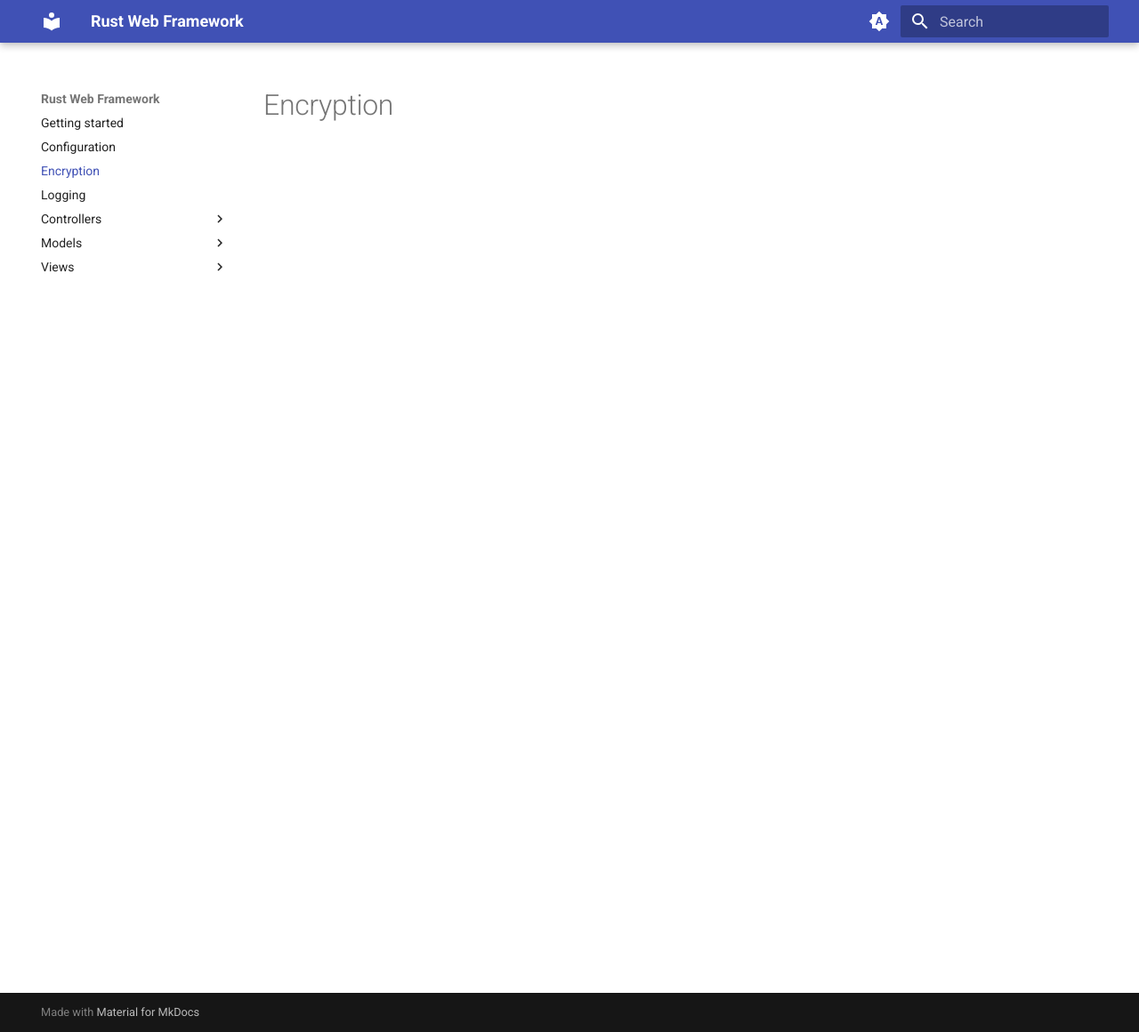
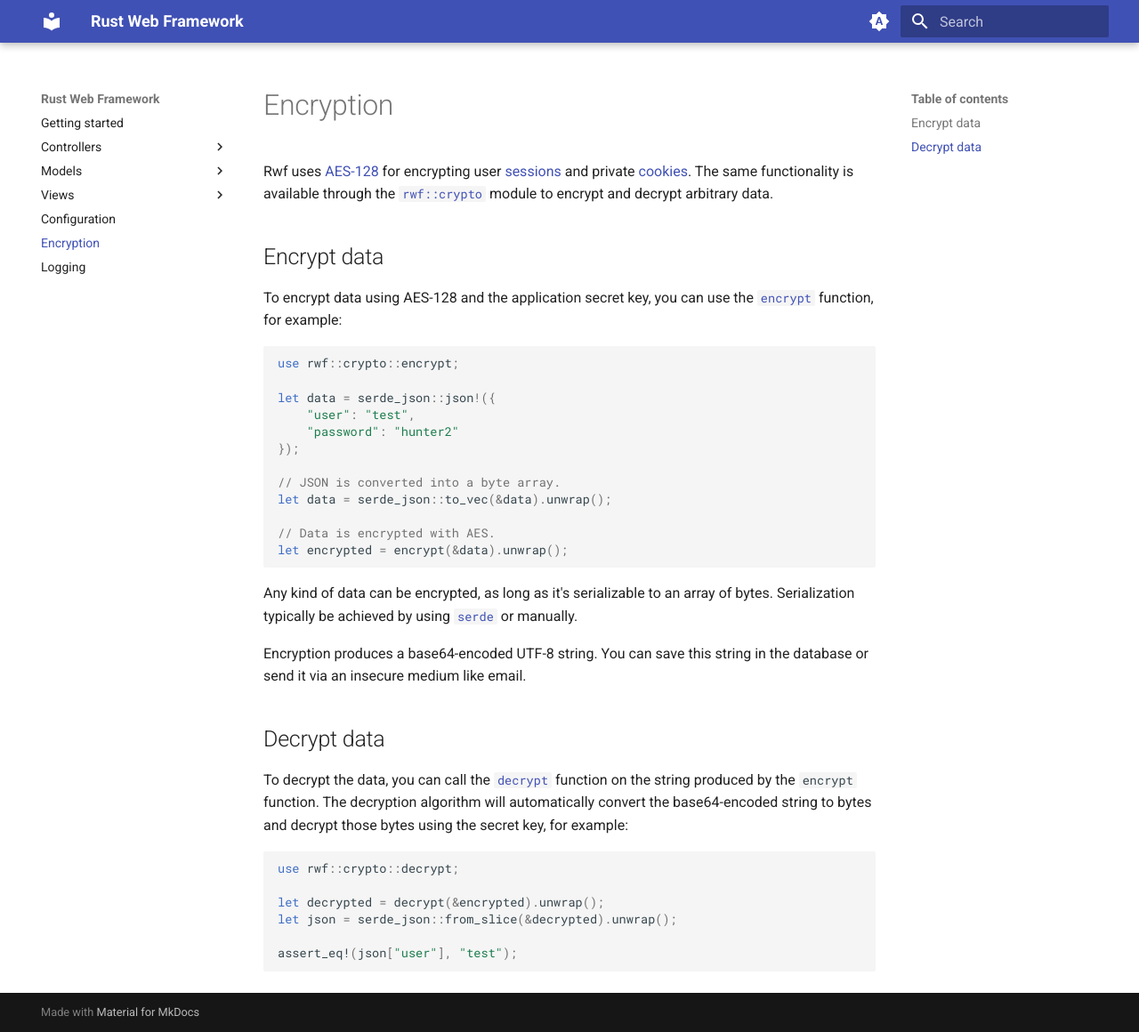
Before and after one commit to levkk/rwf, an MkDocs documentation site: the page built from docs/docs/encryption.md, in a window 1280 px wide and 1160 px high. Shown: the whole window at 89% size. Built offline with MkDocs 1.6.1 and Material for MkDocs 9.7.7, drawn with Linux system fonts in a browser that asks for light colours.

Commit message:
organize docs

````diff
--- a/docs/docs/encryption.md
+++ b/docs/docs/encryption.md
@@ -1 +1,39 @@
 # Encryption
+
+Rwf uses [AES-128](https://en.wikipedia.org/wiki/Advanced_Encryption_Standard) for encrypting user [sessions](../controllers/sessions) and private [cookies](../controllers/cookies). The same functionality is available through the [`rwf::crypto`](https://docs.rs/rwf/latest/rwf/crypto/index.html) module to encrypt and decrypt arbitrary data.
+
+## Encrypt data
+
+To encrypt data using AES-128 and the application secret key, you can use the [`encrypt`](https://docs.rs/rwf/latest/rwf/crypto/fn.encrypt.html) function, for example:
+
+```rust
+use rwf::crypto::encrypt;
+
+let data = serde_json::json!({
+    "user": "test",
+    "password": "hunter2"
+});
+
+// JSON is converted into a byte array.
+let data = serde_json::to_vec(&data).unwrap();
+
+// Data is encrypted with AES.
+let encrypted = encrypt(&data).unwrap();
+```
+
+Any kind of data can be encrypted, as long as it's serializable to an array of bytes. Serialization typically be achieved by using [`serde`](https://docs.rs/serde/latest/serde/) or manually.
+
+Encryption produces a base64-encoded UTF-8 string. You can save this string in the database or send it via an insecure medium like email.
+
+## Decrypt data
+
+To decrypt the data, you can call the [`decrypt`](https://docs.rs/rwf/latest/rwf/crypto/fn.decrypt.html) function on the string produced by the `encrypt` function. The decryption algorithm will automatically convert the base64-encoded string to bytes and decrypt those bytes using the secret key, for example:
+
+```rust
+use rwf::crypto::decrypt;
+
+let decrypted = decrypt(&encrypted).unwrap();
+let json = serde_json::from_slice(&decrypted).unwrap();
+
+assert_eq!(json["user"], "test");
+```
--- a/docs/mkdocs.yml
+++ b/docs/mkdocs.yml
@@ -38,3 +38,9 @@ markdown_extensions:
   - pymdownx.superfences
   - pymdownx.tabbed:
       alternate_style: true
+plugins:
+  - search
+  - awesome-pages
+# nav:
+#   - "index.md"
+#   - "controllers/index.md"
--- a/docs/requirements.txt
+++ b/docs/requirements.txt
@@ -10,10 +11,12 @@ Markdown==3.7
 MarkupSafe==3.0.1
 mergedeep==1.3.4
 mkdocs==1.6.1
+mkdocs-awesome-pages-plugin==2.9.3
 mkdocs-get-deps==0.2.0
 mkdocs-material==9.5.41
 mkdocs-material-extensions==1.3.1
 mkdocs-terminal==4.6.0
+natsort==8.4.0
 packaging==24.1
 paginate==0.5.7
 pathspec==0.12.1
````
Also changed, not shown: other parts of docs/requirements.txt (+2 -0 lines), docs/docs/index.md (+3 -3 lines), docs/docs/logging.md (+30 -0 lines), docs/docs/.pages (added), docs/docs/controllers/.pages (added), docs/docs/models/.pages (added).
